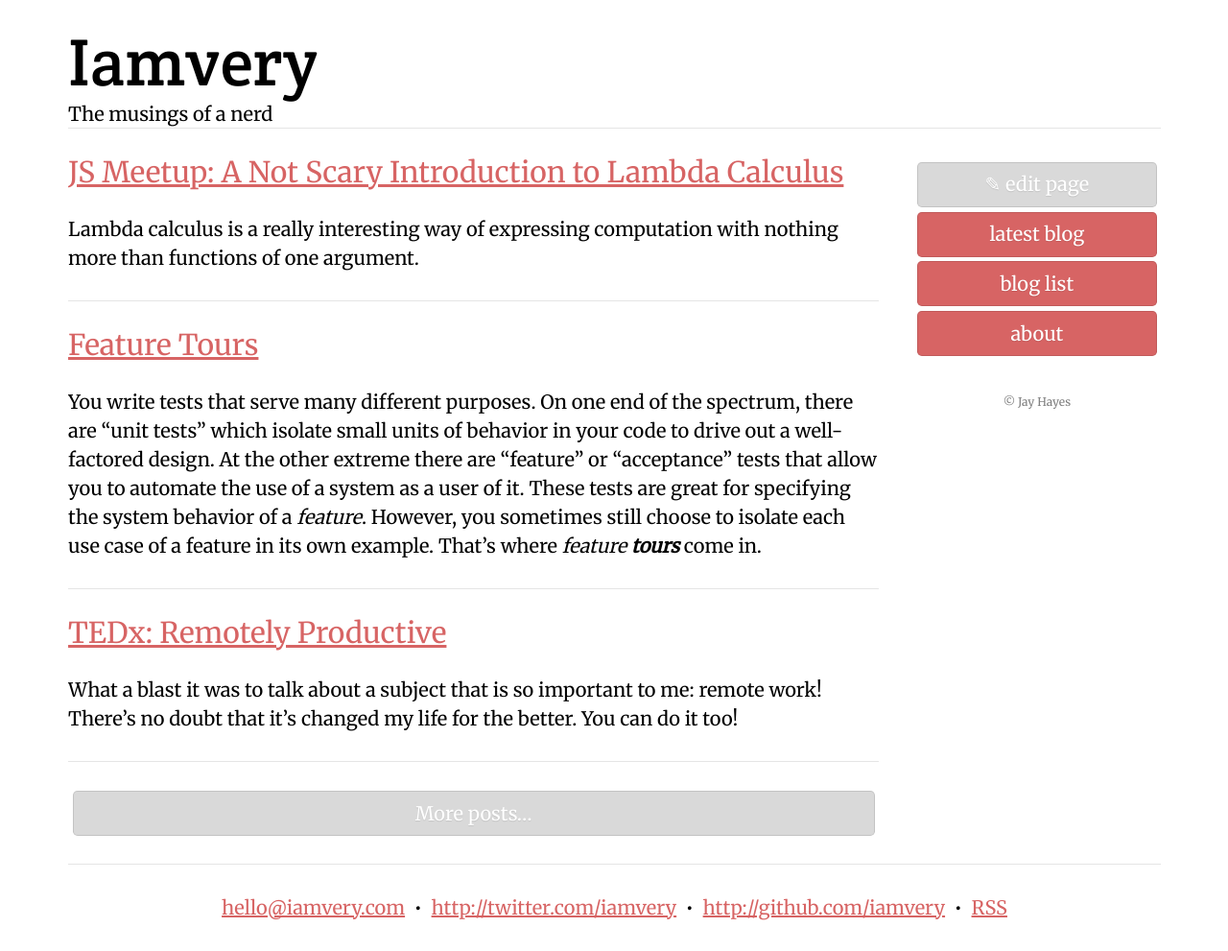
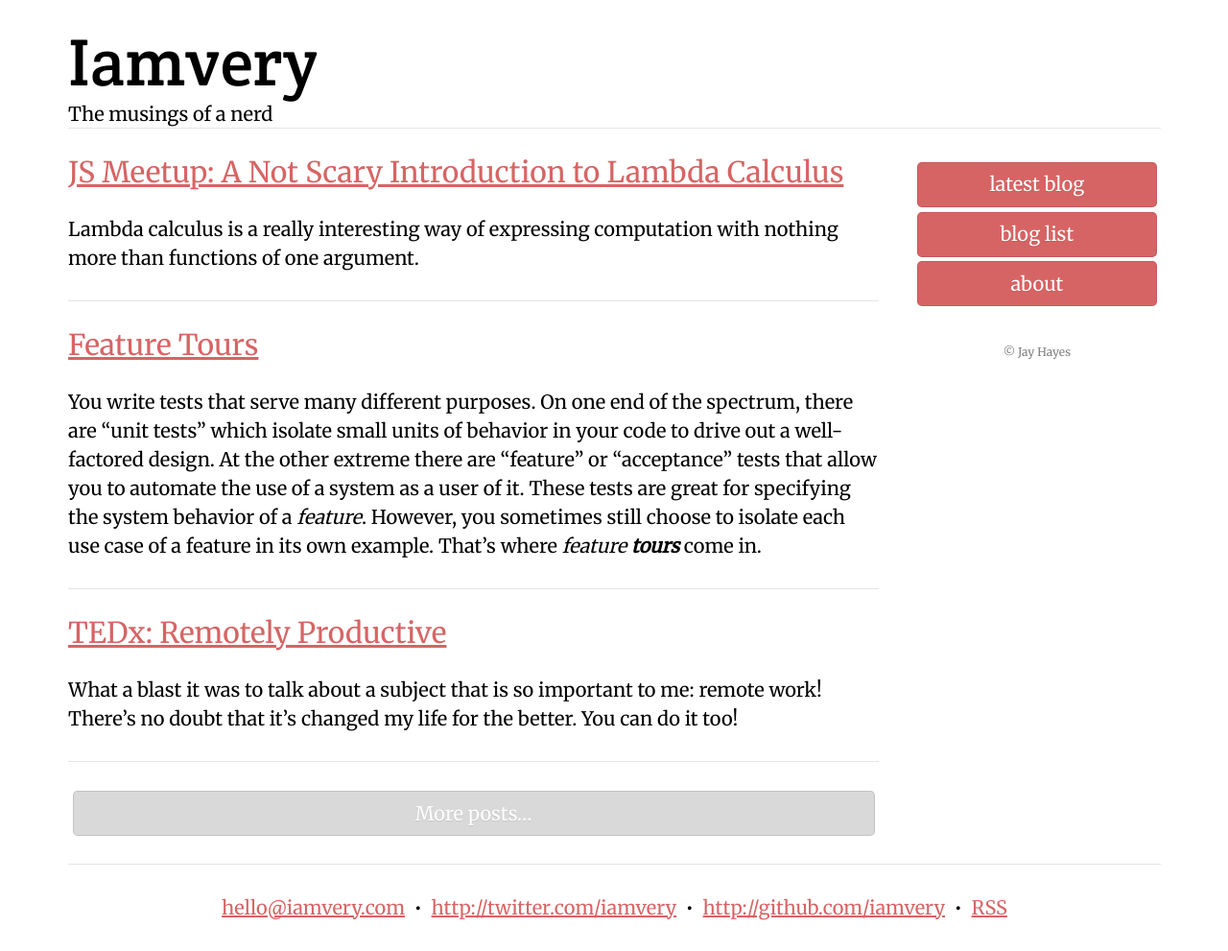
Before and after one commit to iamvery/iamvery.github.com, a Jekyll site: the page built from index.html, in a window 1280 px wide. Shown: the whole page at 96% size. Built offline with Jekyll 4.4.1, drawn with Linux system fonts in a browser that asks for light colours.

Commit message:
Remove "edit page" button as repo will be made private

```diff
--- a/_layouts/default.html
+++ b/_layouts/default.html
@@ -47,7 +47,6 @@
         <div class="unit one-of-four">
           <nav>
             <ul class="nav">
-              <li><a class="button" href="https://github.com/iamvery/iamvery.github.com/edit/master/{{ page.path }}">✎ edit page</a></li>
               <li><a class="button red" href="{{ site.posts.first.url }}">latest blog</a></li>
               <li><a class="button red" href="/archive.html">blog list</a></li>
               <li><a class="button red" href="/about.html">about</a></li>
```
